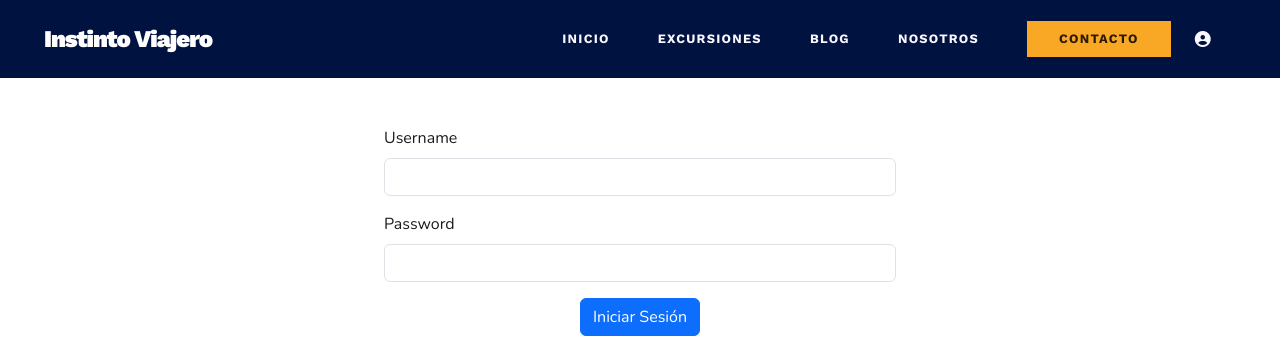
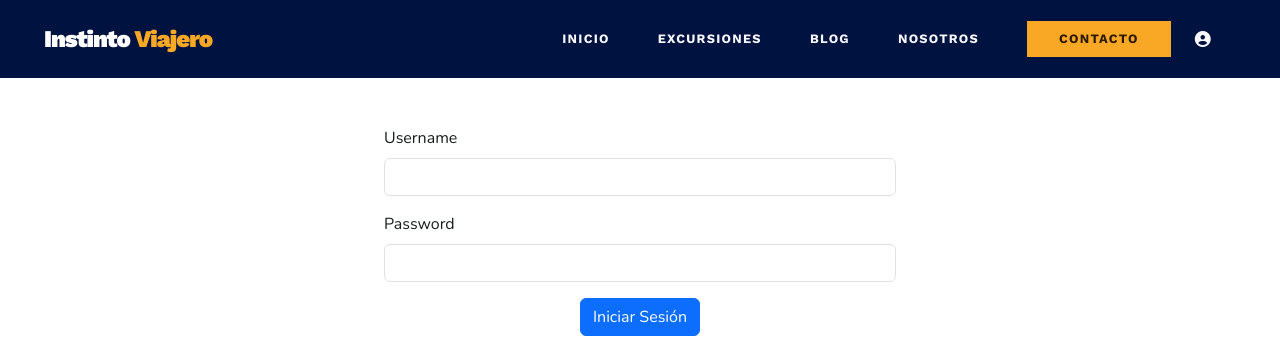
Before and after one commit to cejasj355/instintoviajero, a Flask app: page /acciones/log in a window 1280 px wide. Shown: the top 340 px of the page. Run offline with Flask 3, Linux system fonts and the light colour scheme; parts of the project's set-up code (start-up, migrations or seed data) failed here and were passed over; some libraries are stand-ins or nearby versions.

```diff
--- a/static/sass/style.css
+++ b/static/sass/style.css
@@ -75,6 +75,11 @@ h6,
 .btn-reserve:hover {
   color: var(--accent);
   transform: scale(1.2);
+}
+
+.viajero {
+  display: inline;
+  color: var(--accent);
 }
 
 /* Hero Section */
--- a/static/sass/style.scss
+++ b/static/sass/style.scss
@@ -84,6 +84,10 @@ h6,
     transform: scale(1.2);
 }
 
+.viajero{
+    display: inline;
+    color: var(--accent);
+}
 /* Hero Section */
 .hero {
     height: 850px;
--- a/templates/base.html
+++ b/templates/base.html
@@ -65,7 +65,7 @@
 <body>
     <nav class="navbar navbar-expand-lg sticky-top navbar-dark">
         <div class="container-fluid">
-            <a class="navbar-brand text-white" href="{{url_for("index")}}" >Instinto Viajero</a>
+            <a class="navbar-brand text-white" href="{{url_for("index")}}" >Instinto <span class="navbar-brand viajero">Viajero</span></a>
             <button class="navbar-toggler" data-bs-target="#navMain" data-bs-toggle="collapse" type="button">
                 <span class="navbar-toggler-icon"></span>
             </button>
```
Also changed, not shown: templates/ver_salida.html (+4 -4 lines), 1 other file.
